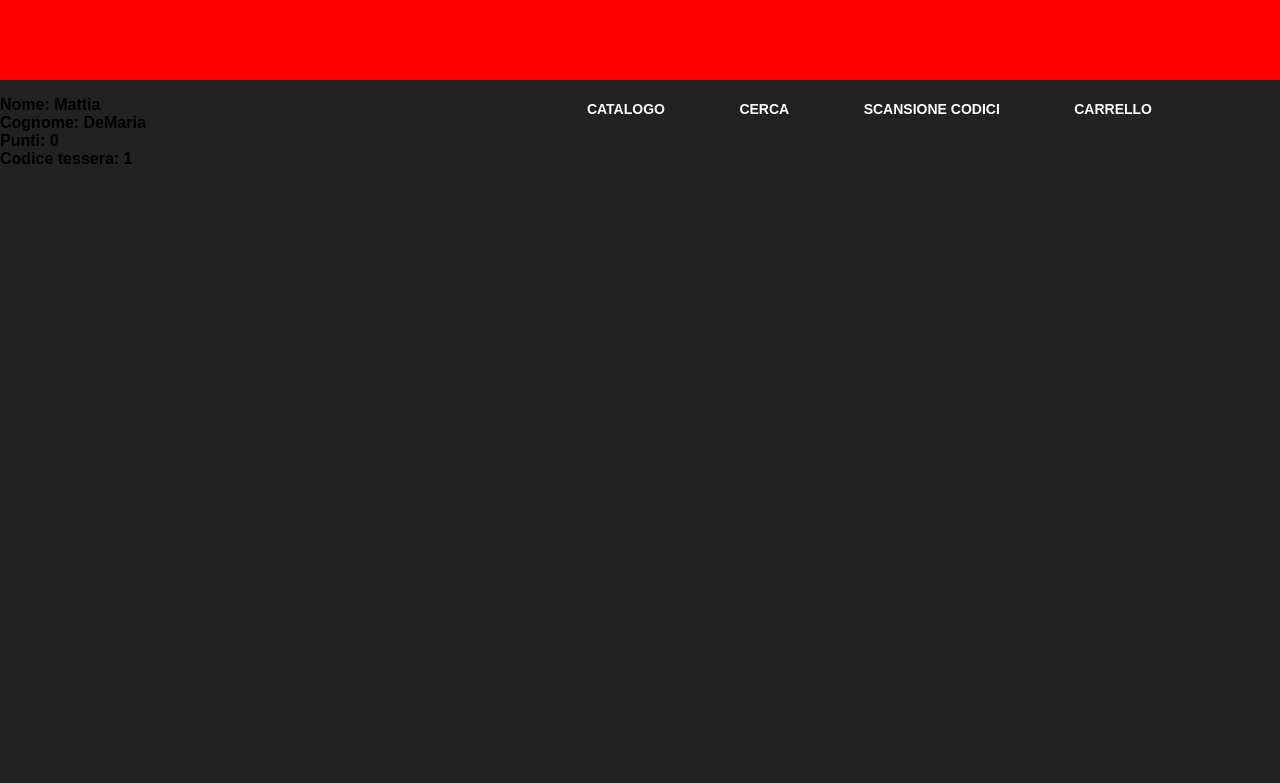
After one commit to DeMariaMattia/MYC, a PHP site: page /Tessera.php in a window 1280 px wide. The commit adds this page. Shown: the top 783 px of the page. Run offline with PHP 8.4, Linux system fonts and the light colour scheme; the visitor is signed in with stand-in values (Sample User, id 1); data comes from the database, SQL or seed files in the repository; some libraries are stand-ins or nearby versions.

Commit message:
Funzionalità Tessera

```diff
--- a/Progetto_MYC/Carrello.html
+++ b/Progetto_MYC/Carrello.html
@@ -5,12 +5,15 @@
         <ul>
             <li><a href="Catalogo.html">Catalogo</a></li>
             <li><a href="Cerca.html">Cerca</a></li>
-      <li><a href="Tessera.html">Tessera</a></li>
+            <li><a href="Tessera.php">Tessera</a></li>
             <li><a href="ScansioneCodici.html">Scansione Codici</a></li>
         </ul>
     </nav>
 </div>
 </header>
+
 <body>
+    <p>ciao scemo</p>
 </body>
+
 </html>
--- a/Progetto_MYC/Catalogo.html
+++ b/Progetto_MYC/Catalogo.html
@@ -6,12 +6,15 @@
         <ul>
             <li><a href="ScansioneCodici.html">Scansione Codici</a></li>
             <li><a href="Cerca.html">Cerca</a></li>
-              <li><a href="Tessera.html">Tessera</a></li>
+            <li><a href="Tessera.php">Tessera</a></li>
             <li><a href="Carrello.html">Carrello</a></li>
         </ul>
     </nav>
 </div>
 </header>
+
 <body>
+    <p>ciao scemo</p>
 </body>
+
 </html>
--- a/Progetto_MYC/Config.php
+++ b/Progetto_MYC/Config.php
@@ -2,7 +2,7 @@
 define('DB_SERVER', 'localhost');
 define('DB_USERNAME', 'root');
 define('DB_PASSWORD', '');
-define('DB_NAME', 'dbmyc');
+define('DB_NAME', 'database_myc');
 
 $link = mysqli_connect(DB_SERVER, DB_USERNAME, DB_PASSWORD, DB_NAME);
 
--- a/Progetto_MYC/ScansioneCodice.php
+++ b/Progetto_MYC/ScansioneCodice.php
@@ -28,6 +28,7 @@ if($_SERVER["REQUEST_METHOD"]=="POST"){
                         $Reparto=$row["Reparto"];
                         $PrezzoUnitario=$row["PrezzoUnitario"];
                         $ID_Cliente=$_SESSION['ID_Cliente'];
+                        echo($ID_Cliente);
                         //Aggiunta al carello
                         //header("location:Visualizzadati.php?&Matricola=".$Matricola);
                     }else{
--- a/Progetto_MYC/ScansioneCodici.html
+++ b/Progetto_MYC/ScansioneCodici.html
@@ -1,4 +1,5 @@
 <html>
+
 <head>
     <link rel="stylesheet" href="Stile.css">
     <link rel='stylesheet' href='https://css.gg/search.css'>
@@ -10,20 +11,23 @@
         <ul>
             <li><a href="Catalogo.html">Catalogo</a></li>
             <li><a href="Cerca.html">Cerca</a></li>
-              <li><a href="Tessera.html">Tessera</a></li>
+            <li><a href="Tessera.php">Tessera</a></li>
             <li><a href="Carrello.html">Carrello</a></li>
         </ul>
     </nav>
 </div>
 </header>
+
 <body>
     <form action="ScansioneCodice.php" method="post">
         <h2 class="text">Inserire codice prodotto</h2>
         <div class="search_wrap search_wrap_3">
             <div class="search_box">
                 <input type="text" id="TxtStringa" name="TxtStringa" class="input" placeholder="Codice prodotto...">
+                <!--<div class="rosso" onclick="TrovaStringa()"><i class="gg-search"></i></div>-->
                 <input type="submit" id="BtnStringa" name="BtnStringa" class="rosso">
             </div>
     </form>
 </body>
+
 </html>
--- /dev/null
+++ b/Progetto_MYC/Tessera.php
@@ -0,0 +1,52 @@
+<?php
+require_once "Config.php";
+session_start();
+if ($_SESSION['ID_Cliente'] != "") {
+
+  $nome = "";
+  $cognome = "";
+  $punti = "";
+  $id_utente = $_SESSION['ID_Cliente'];
+
+  $select_query = "SELECT utenti.Nome, utenti.Cognome, tessera.Punti, tessera.CodiceTessera FROM utenti, tessera WHERE utenti.ID_Utente = tessera.ID_Utente AND utenti.ID_Utente = $id_utente";
+  $result_select = mysqli_query($link, $select_query);
+  $row = mysqli_fetch_array($result_select);
+
+  $nome = $row['Nome'];
+  $cognome = $row['Cognome'];
+  $punti = $row['Punti'];
+  $codiceTessera = $row['CodiceTessera'];
+} else {
+  echo '<script>alert("Devi aver fatto il login per accedere a questa pagina!")</script>';
+  header("Location:Login.php");
+}
+?>
+
+<link rel="stylesheet" href="Stile.css">
+<hr class="SpostaBar" size="80" width="100%" color="red" noshade>
+<div class="container">
+  <nav class="Sposta">
+    <ul>
+      <li><a href="Catalogo.html">Catalogo</a></li>
+      <li><a href="Cerca.html">Cerca</a></li>
+      <li><a href="ScansioneCodici.html">Scansione Codici</a></li>
+      <li><a href="Carrello.html">Carrello</a></li>
+    </ul>
+  </nav>
+</div>
+</header>
+
+<body>
+  <p>
+    <label>Nome: </label>
+    <?php echo $nome; ?><br>
+    <label>Cognome: </label>
+    <?php echo $cognome; ?><br>
+    <label>Punti: </label>
+    <?php echo $punti; ?><br>
+    <label>Codice tessera: </label>
+    <?php echo $codiceTessera; ?><br>
+  </p>
+</body>
+
+</html>
```
Also changed, not shown: Progetto_MYC/Cerca.html (+6 -1 lines), Progetto_MYC/Registrazione.php (+2 -10 lines). Lines whose indentation alone changed are shown as unchanged.
